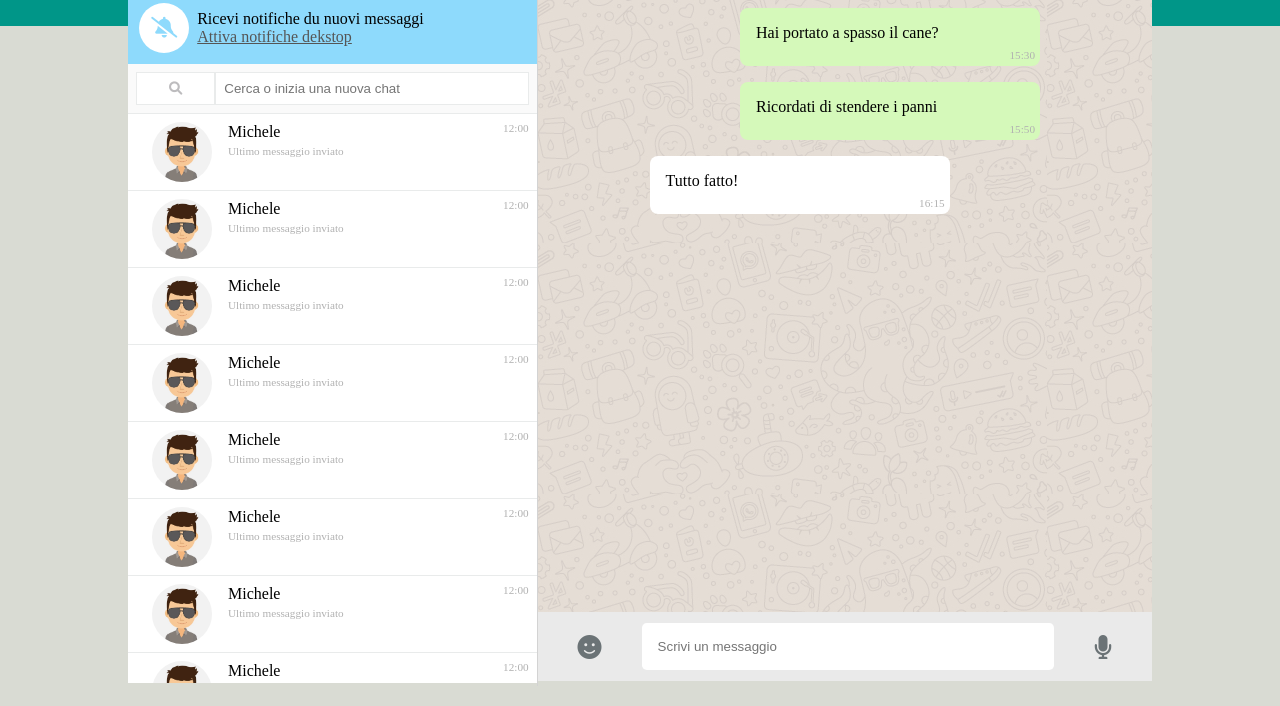
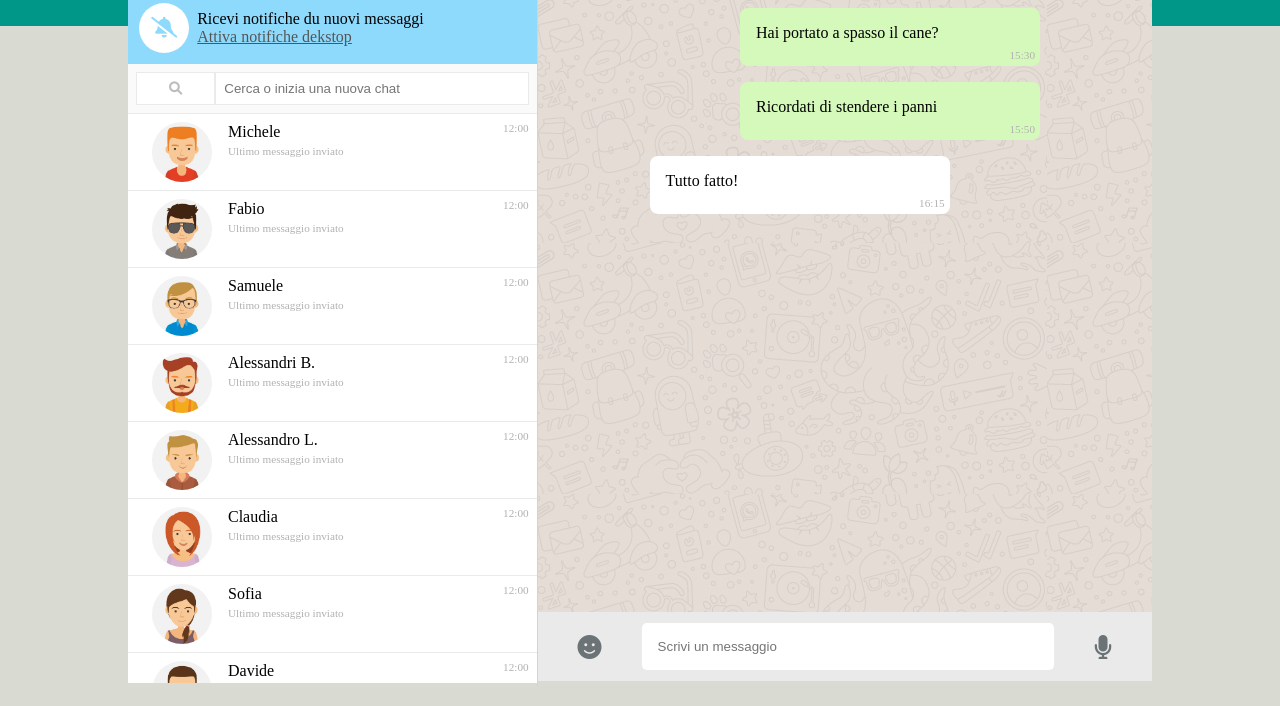
Before and after one commit to MuraFederico/vue-boolzapp, a plain HTML site: page index.html in a window 1280 px wide. Shown: the part 94-800 px from the top of the page. Drawn offline with nearby package versions, Linux system fonts and the light colour scheme.

Commit message:
implementato vue, creata prima bozza struttura dati e generata la lista chat in base ai dati

```diff
--- a/index.html
+++ b/index.html
@@ -11,6 +11,7 @@
 </head>
 <body>
 
+    <div id="app">
         <div class="background-container">
             <div class="background-upper">
 
@@ -26,10 +27,10 @@
                     <nav class="nav-left">
                         <div class="user-data">
                             <div class="container-user-img">
-                            <img src="img/avatar_1.jpg" alt="user picture">
+                                <img :src="userData.picture" alt="la tua immagine">
                             </div>
                             <div class="user-name">
-                            Federico
+                                {{userData.name}}
                             </div>
                         </div>
                         <div class="container-btns">
@@ -59,133 +60,14 @@
 
                     <div class="container-chats-list">
                         <ul class="chats-list">
-                        <li class="chat">
+                            <li v-for="contact in contacts" class="chat">
                                 <div class="chat-data">
                                     <div class="container-contact-img">
-                                    <img src="img/avatar_2.jpg" alt="foto contatto">
+                                        <img :src="contact.picture" :alt="contact.name">
                                     </div>
                                     <div class="chat-data-text">
                                         <div class="contact-name">
-                                        Michele
-                                    </div>
-                                    <div class="chat-last-msg">
-                                        Ultimo messaggio inviato
-                                    </div>
-                                </div>
-                            </div>
-                            <div class="last-msg-time">
-                                12:00
-                            </div>
-                        </li><li class="chat">
-                            <div class="chat-data">
-                                <div class="container-contact-img">
-                                    <img src="img/avatar_2.jpg" alt="foto contatto">
-                                </div>
-                                <div class="chat-data-text">
-                                    <div class="contact-name">
-                                        Michele
-                                    </div>
-                                    <div class="chat-last-msg">
-                                        Ultimo messaggio inviato
-                                    </div>
-                                </div>
-                            </div>
-                            <div class="last-msg-time">
-                                12:00
-                            </div>
-                        </li><li class="chat">
-                            <div class="chat-data">
-                                <div class="container-contact-img">
-                                    <img src="img/avatar_2.jpg" alt="foto contatto">
-                                </div>
-                                <div class="chat-data-text">
-                                    <div class="contact-name">
-                                        Michele
-                                    </div>
-                                    <div class="chat-last-msg">
-                                        Ultimo messaggio inviato
-                                    </div>
-                                </div>
-                            </div>
-                            <div class="last-msg-time">
-                                12:00
-                            </div>
-                        </li><li class="chat">
-                            <div class="chat-data">
-                                <div class="container-contact-img">
-                                    <img src="img/avatar_2.jpg" alt="foto contatto">
-                                </div>
-                                <div class="chat-data-text">
-                                    <div class="contact-name">
-                                        Michele
-                                    </div>
-                                    <div class="chat-last-msg">
-                                        Ultimo messaggio inviato
-                                    </div>
-                                </div>
-                            </div>
-                            <div class="last-msg-time">
-                                12:00
-                            </div>
-                        </li><li class="chat">
-                            <div class="chat-data">
-                                <div class="container-contact-img">
-                                    <img src="img/avatar_2.jpg" alt="foto contatto">
-                                </div>
-                                <div class="chat-data-text">
-                                    <div class="contact-name">
-                                        Michele
-                                    </div>
-                                    <div class="chat-last-msg">
-                                        Ultimo messaggio inviato
-                                    </div>
-                                </div>
-                            </div>
-                            <div class="last-msg-time">
-                                12:00
-                            </div>
-                        </li><li class="chat">
-                            <div class="chat-data">
-                                <div class="container-contact-img">
-                                    <img src="img/avatar_2.jpg" alt="foto contatto">
-                                </div>
-                                <div class="chat-data-text">
-                                    <div class="contact-name">
-                                        Michele
-                                    </div>
-                                    <div class="chat-last-msg">
-                                        Ultimo messaggio inviato
-                                    </div>
-                                </div>
-                            </div>
-                            <div class="last-msg-time">
-                                12:00
-                            </div>
-                        </li><li class="chat">
-                            <div class="chat-data">
-                                <div class="container-contact-img">
-                                    <img src="img/avatar_2.jpg" alt="foto contatto">
-                                </div>
-                                <div class="chat-data-text">
-                                    <div class="contact-name">
-                                        Michele
-                                    </div>
-                                    <div class="chat-last-msg">
-                                        Ultimo messaggio inviato
-                                    </div>
-                                </div>
-                            </div>
-                            <div class="last-msg-time">
-                                12:00
-                            </div>
-                        </li><li class="chat">
-                            <div class="chat-data">
-                                <div class="container-contact-img">
-                                    <img src="img/avatar_2.jpg" alt="foto contatto">
-                                </div>
-                                <div class="chat-data-text">
-                                    <div class="contact-name">
-                                        Michele
+                                            {{contact.name}}
                                         </div>
                                         <div class="chat-last-msg">
                                             Ultimo messaggio inviato
@@ -260,6 +142,10 @@
             </div>
         </main>
 
+    </div>
+
+
+    <script src="https://cdn.jsdelivr.net/npm/vue@2/dist/vue.js"></script>
     <script src="script.js"></script>
 </body>
 </html>
--- a/script.js
+++ b/script.js
@@ -0,0 +1,99 @@
+var app = new Vue({
+    el: '#app',
+    data: {
+      userData: {
+        name: 'Federico',
+        picture: 'img/avatar_7.jpg',
+      },
+      contacts: [
+          {
+            name: 'Michele',
+            picture: 'img/avatar_1.jpg',
+            lastAccess: '12:00',
+            chatLog: [
+                {
+                    text: '',
+                    sendTime: '',
+                }
+            ],
+          },
+          {
+            name: 'Fabio',
+            picture: 'img/avatar_2.jpg',
+            lastAccess: '12:00',
+            chatLog: [
+                {
+                    text: '',
+                    sendTime: '',
+                }
+            ],
+          },
+          {
+            name: 'Samuele',
+            picture: 'img/avatar_3.jpg',
+            lastAccess: '12:00',
+            chatLog: [
+                {
+                    text: '',
+                    sendTime: '',
+                }
+            ],
+          },
+          {
+            name: 'Alessandri B.',
+            picture: 'img/avatar_4.jpg',
+            lastAccess: '12:00',
+            chatLog: [
+                {
+                    text: '',
+                    sendTime: '',
+                }
+            ],
+          },
+          {
+            name: 'Alessandro L.',
+            picture: 'img/avatar_5.jpg',
+            lastAccess: '12:00',
+            chatLog: [
+                {
+                    text: '',
+                    sendTime: '',
+                }
+            ],
+          },
+          {
+            name: 'Claudia',
+            picture: 'img/avatar_6.jpg',
+            lastAccess: '12:00',
+            chatLog: [
+                {
+                    text: '',
+                    sendTime: '',
+                }
+            ],
+          },
+          {
+            name: 'Sofia',
+            picture: 'img/avatar_io.jpg',
+            lastAccess: '12:00',
+            chatLog: [
+                {
+                    text: '',
+                    sendTime: '',
+                }
+            ],
+          },
+          {
+            name: 'Davide',
+            picture: 'img/avatar_8.jpg',
+            lastAccess: '12:00',
+            chatLog: [
+                {
+                    text: '',
+                    sendTime: '',
+                }
+            ],
+          },
+      ],
+    }
+  })
```
Lines whose indentation alone changed are shown as unchanged.
